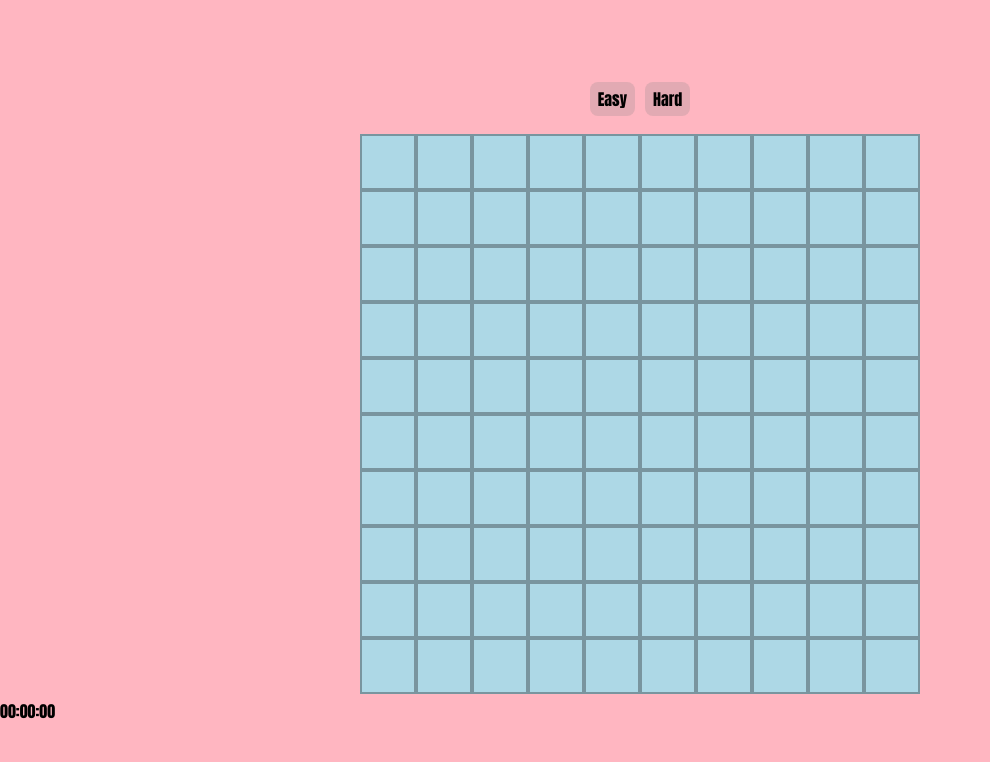
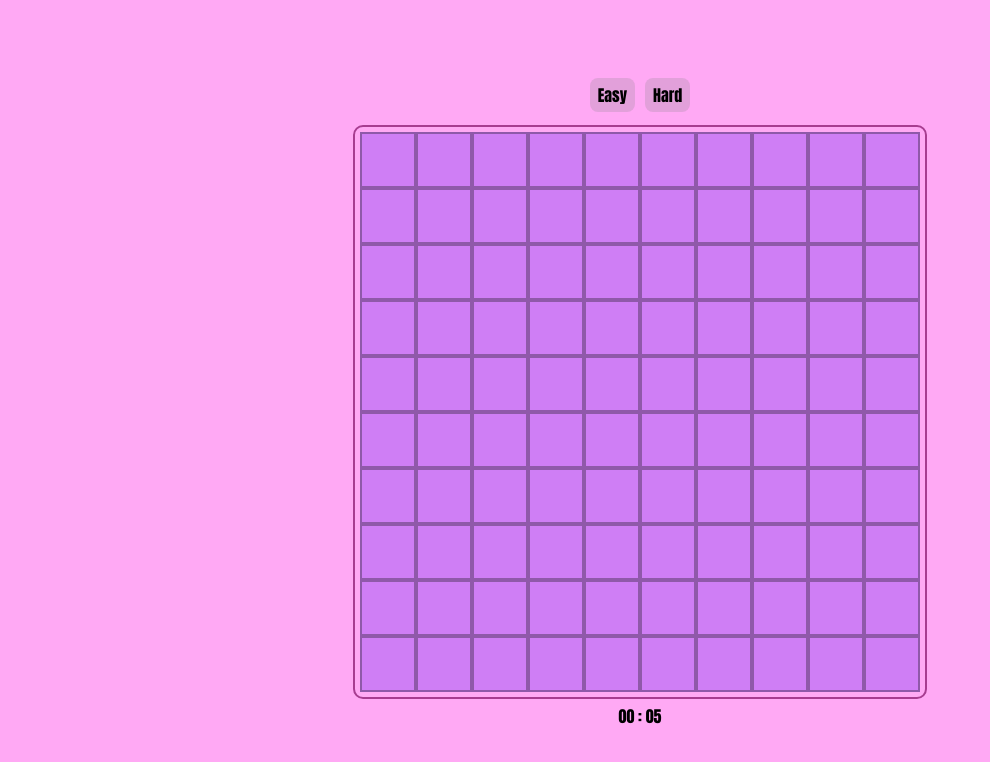
Before and after one commit to Justin-Hung/Justin-Hung.github.io, a plain HTML site: page index.html in a window 1280 px wide. Shown: the whole page, without its empty margins (0-990 px from the left). Drawn offline with Linux system fonts and the light colour scheme.

Commit message:
goddammit

```diff
--- a/index.html
+++ b/index.html
@@ -17,7 +17,9 @@
     <div class="grid"></div>
   </div>
   <div class="timer">
-    <time>00:00:00</time>
+    <label id="minutes">00</label>
+    <label id="colon">:</label>
+    <label id="seconds">00</label>
   </div>
   <div id="overlay">
     <div id="overlayin">
--- a/main.js
+++ b/main.js
@@ -245,6 +245,10 @@ function render(game) {
       if (status === 'F') {
         card.innerHTML = `<b>🚩</b>`;
       }
+
+      if (status === 'M') {
+        card.innerHTML = `<b>✨</b>`
+      }
     }
   }
   document.querySelectorAll(".moveCount").forEach(
@@ -308,7 +312,33 @@ function card_click_rb(game, card_div, ind) {
 function button_cb(game, cols, rows, mines) {
   game.init(rows, cols, mines)
   render(game);
+  setInterval(startTimer, 1000);
 }
+
+var totalSeconds = 0;
+var minutesLabel = document.getElementById("minutes");
+var secondsLabel = document.getElementById("seconds");
+
+function startTimer()
+{
+  ++totalSeconds;
+  secondsLabel.innerHTML = checkzero(totalSeconds%60);
+  minutesLabel.innerHTML = checkzero(parseInt(totalSeconds/60));
+}
+
+function checkzero(val)
+{
+  var valString = val + "";
+  if(valString.length < 2)
+  {
+      return "0" + valString;
+  }
+  else
+  {
+      return valString;
+  }
+}
+
 
 function main() {
 
@@ -320,7 +350,7 @@ function main() {
   console.log("Your render area:", html.clientWidth, "x", html.clientHeight)
 
   document.querySelectorAll(".menuButton").forEach((button) =>{
-    [game.nrows,game.ncols,game.nmines] = button.getAttribute("data-size").split("x").map(s=>Number(s));
+    [game.nrows, game.ncols, game.nmines] = button.getAttribute("data-size").split("x").map(s=>Number(s));
     game.nmines == 10 ? button.innerHTML = `Easy` : button.innerHTML = `Hard`;
     button.addEventListener("click", button_cb.bind(null, game, game.ncols, game.nrows, game.nmines));
   });
--- a/style.css
+++ b/style.css
@@ -4,7 +4,7 @@
 }
 
 body {
-  background: lightpink;
+  background: rgb(255, 169, 244);
 }
 
 .card {
@@ -26,21 +26,27 @@ body {
   justify-content: center;
 }
 
+.card:not([data-stat="H"]) {
+  opacity: 1;
+  transform: rotateY(0deg);
+  background-color: rgb(255, 128, 249);
+}
+
 .card[data-stat="H"] {
-  background-color: lightblue;
+  background-color: rgb(207, 126, 245);
 }
 
 .card[data-stat="F"] {
-  background-color: lightblue;
+  background-color:rgb(200, 118, 238);
 }
 
 .card:not([data-stat="H"])::before {
   padding-bottom: 0%;
 }
 
-.card:not([data-stat="H"]) {
-  opacity: 1;
-  transform: rotateY(0deg);
+.timer {
+  margin-top: 5px;
+  text-align: center;
 }
 
 .grid {
@@ -51,6 +57,7 @@ body {
   padding:5px;
   width: calc(70vh);
   height: calc(70vh);
+  border: 2px solid rgb(167, 61, 144);;
 }
 
 .grid > div::before {
```
